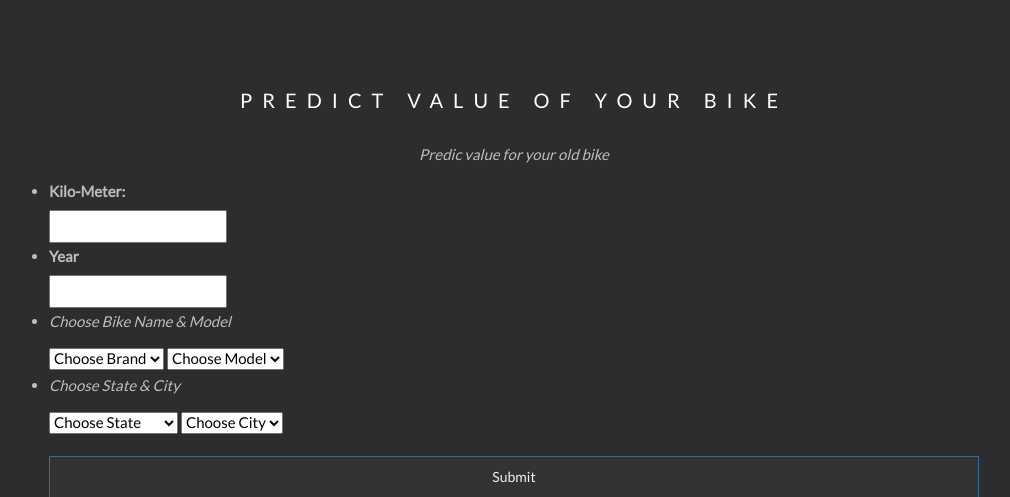
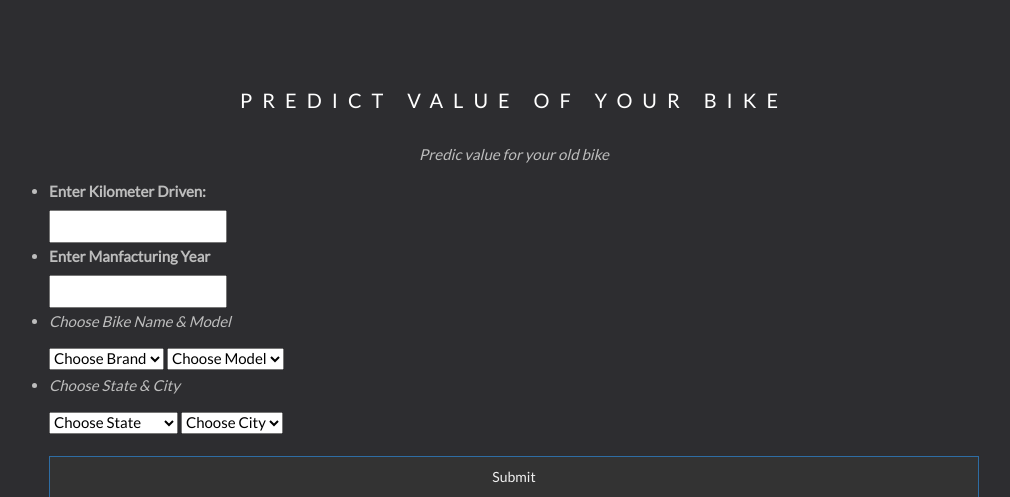
Before and after one commit to THEJASWAROOP/techengery, a Flask app: page / in a window 1280 px wide. Shown: the part 1617-2114 px from the top of the page, without its empty margins (126-1136 px from the left). Run offline with Flask 2, Linux system fonts and the light colour scheme; parts of the project's set-up code (start-up, migrations or seed data) failed here and were passed over; some libraries are stand-ins or nearby versions.

Commit message:
Update main.html

```diff
--- a/templates/main.html
+++ b/templates/main.html
@@ -796,11 +796,11 @@
   <form action="{{url_for('predict')}}"method='post'>
       <ul class="list-group">
           <li>
-            <label for="Kilo-Meter">Kilo-Meter:</label><br>
+            <label for="Kilo-Meter"> Enter Kilometer Driven:</label><br>
             <input type="text" id="Kilo-Meter" name="Kilo-Meter">
           </li>
           <li>
-            <label for="text">Year</label><br>
+            <label for="text"> Enter Manfacturing Year</label><br>
             <input type="text" id="year" name="year">
           </li>
           <li>
```
